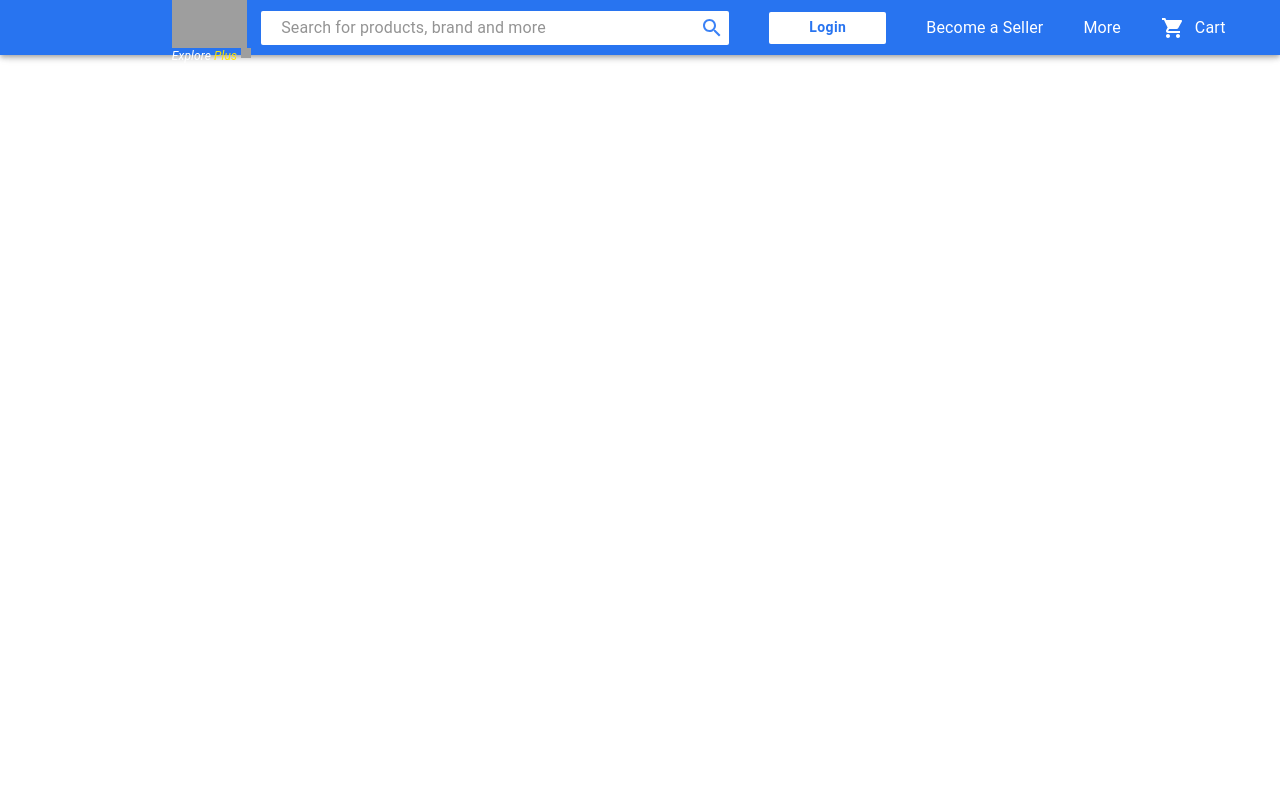
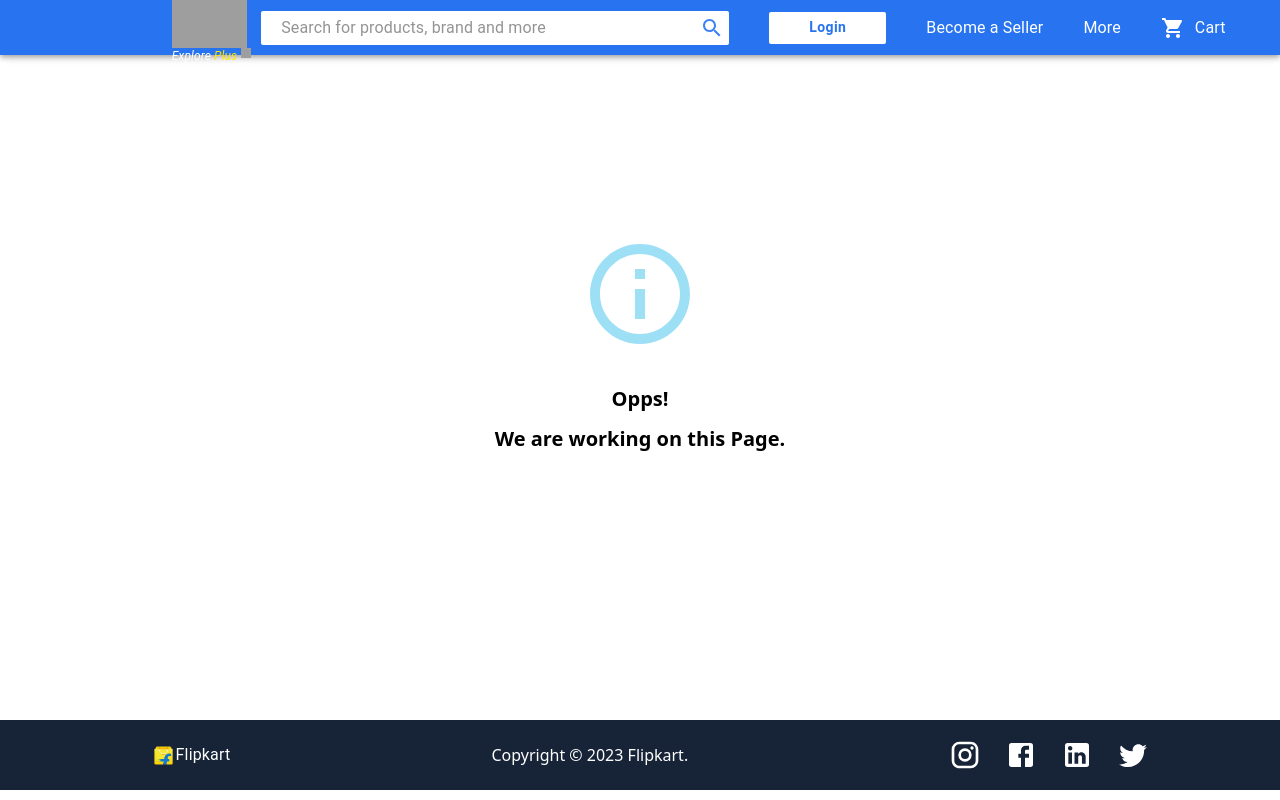
Before and after one commit to omkarmhadgut29/Flipkart-Clone---React-Project---pibhwgppgqmi, a React (Vite) app: page /204 in a window 1280 px wide. Built offline with nearby package versions, Linux system fonts and the light colour scheme; grey boxes are pictures that could not be loaded.

Commit message:
App update v1.2

```diff
--- a/src/App.jsx
+++ b/src/App.jsx
@@ -10,6 +10,8 @@ import Cart from "./components/cart/Cart";
 import { getProducts } from "./redux/products/productActions";
 import PaymentRequest from "./components/cart/PaymentRequest";
 import Error404 from "./components/error/Error404";
+import Footer from "./components/footer/Footer";
+import Page204 from "./components/error/Page204";
 
 const theme = createTheme();
 
@@ -22,6 +24,7 @@ function App() {
     return (
         <>
             <BrowserRouter>
+                <Box className="min-h-[92vh] relative ">
                     <Header />
                     {pageAlert.value && (
                         <Box className=" mt-[54px] ">
@@ -44,7 +47,10 @@ function App() {
                                 </Box>
                             }
                         />
-                    <Route path="/product/:id" element={<ProductDetails />} />
+                        <Route
+                            path="/product/:id"
+                            element={<ProductDetails />}
+                        />
                         <Route
                             path="/cart"
                             element={
@@ -71,7 +77,20 @@ function App() {
                                 </Box>
                             }
                         />
+                        <Route
+                            path="/204"
+                            element={
+                                <Box className="mt-[54px] ">
+                                    <Page204 />
+                                </Box>
+                            }
+                        />
                     </Routes>
+                    <Box className="p-[35px] "></Box>
+                    <Box className="absolute bottom-0 w-full ">
+                        <Footer />
+                    </Box>
+                </Box>
             </BrowserRouter>
         </>
     );
--- a/src/components/Header/CustomButtons.jsx
+++ b/src/components/Header/CustomButtons.jsx
@@ -40,8 +40,12 @@ const CustomButtons = () => {
                 </Button>
             )}
 
-            <Typography>Become a Seller</Typography>
-            <Typography>More</Typography>
+            <Typography component={"a"} href="/204" target="_blank">
+                Become a Seller
+            </Typography>
+            <Typography component={"a"} href="/204" target="_blank">
+                More
+            </Typography>
 
             <Link to={"/cart"} className=" flex ">
                 <Badge badgeContent={cartLength?.length || 0} color="secondary">
--- a/src/components/Home/Banner.jsx
+++ b/src/components/Home/Banner.jsx
@@ -1,4 +1,5 @@
 /* eslint-disable react/jsx-key */
+import { Box } from "@mui/material";
 import React from "react";
 import Carousel from "react-multi-carousel";
 import "react-multi-carousel/lib/styles.css";
@@ -54,11 +55,12 @@ const Banner = () => {
             itemClass="carousel-item-padding-40-px"
         >
             {bannerData.map((data) => (
-                <img
-                    key={data.id}
-                    src={data.url}
-                    className=" w-[100%] md:h-[280px] sm:object-cover sm:h-[180px] "
-                />
+                <Box component={"a"} href="/204" target="_blank" key={data.id}>
+                    <img
+                        src={data.url}
+                        className=" w-[100%] md:h-[280px] sm:object-cover sm:h-[180px] "
+                    />
+                </Box>
             ))}
         </Carousel>
     );
--- a/src/components/Home/HomeScreen.jsx
+++ b/src/components/Home/HomeScreen.jsx
@@ -13,24 +13,28 @@ const filters = [
         category: "electronics",
         title: "Best of Electronics",
         subTitle: "Devices and Accessories",
+        boxId: "electronics",
     },
     {
         id: 2,
         category: "men's clothing",
         title: "Best of Men's Clothing",
         subTitle: "T-Shirts and Jackets",
+        boxId: "clothing1",
     },
     {
         id: 3,
         category: "jewelery",
         title: "Best of Jewelery",
         subTitle: "Bracelets and Earrings",
+        boxId: "jewelery",
     },
     {
         id: 4,
         category: "women's clothing",
         title: "Best of Women's Clothing",
         subTitle: "Jackets and Raincoats",
+        boxId: "clothing2",
     },
 ];
 
@@ -55,6 +59,7 @@ const HomeScreen = () => {
                     {filters.map((filter) => (
                         <Box
                             className=" p-[10px] bg-[#f2f2f2] "
+                            id={filter.boxId}
                             key={filter.id}
                         >
                             <SlideImage
--- a/src/components/Home/Navbar.jsx
+++ b/src/components/Home/Navbar.jsx
@@ -1,60 +1,81 @@
 /* eslint-disable react/jsx-key */
 import { Box, Typography } from "@mui/material";
 import React from "react";
+import Swal from "sweetalert2";
 
 const navData = [
     {
         id: 1,
         url: "https://rukminim1.flixcart.com/flap/128/128/image/f15c02bfeb02d15d.png?q=100",
         text: "Top Offers",
+        boxId: "",
     },
     {
         id: 2,
         url: "https://rukminim1.flixcart.com/flap/128/128/image/29327f40e9c4d26b.png?q=100",
         text: "Grocery",
+        boxId: "",
     },
     {
         id: 3,
         url: "https://rukminim1.flixcart.com/flap/128/128/image/22fddf3c7da4c4f4.png?q=100",
         text: "Mobile",
+        boxId: "#electronics",
     },
     {
         id: 4,
         url: "https://rukminim1.flixcart.com/flap/128/128/image/82b3ca5fb2301045.png?q=100",
         text: "Fashion",
+        boxId: "#clothing1",
     },
     {
         id: 5,
         url: "https://rukminim1.flixcart.com/flap/128/128/image/69c6589653afdb9a.png?q=100",
         text: "Electronics",
+        boxId: "#electronics",
     },
     {
         id: 6,
         url: "https://rukminim1.flixcart.com/flap/128/128/image/ee162bad964c46ae.png?q=100",
         text: "Home",
+        boxId: "#clothing2",
     },
     {
         id: 7,
         url: "https://rukminim1.flixcart.com/flap/128/128/image/0ff199d1bd27eb98.png?q=100",
         text: "Appliances",
+        boxId: "#electronics",
     },
     {
         id: 8,
         url: "https://rukminim1.flixcart.com/flap/128/128/image/71050627a56b4693.png?q=100",
         text: "Travel",
+        boxId: "",
     },
     {
         id: 9,
         url: "https://rukminim1.flixcart.com/flap/128/128/image/dff3f7adcf3a90c6.png?q=100",
         text: "Beauty, Toys & More",
+        boxId: "#jewelery",
     },
 ];
 
 const Navbar = () => {
+    const handleClick = (e) => {
+        e.preventDefault();
+        Swal.fire("Oops!", " We are working on this Page.", "info");
+    };
+
     return (
         <Box className=" flex mx-[130px] mt-[55px] max-md:m-[0] justify-between overflow-hidden md:m-0 ">
             {navData.map((data) => (
-                <Box className=" my-[12px] mx-[8px] text-center " key={data.id}>
+                <Box
+                    className=" my-[12px] mx-[8px] text-center "
+                    key={data.id}
+                    component={"a"}
+                    onClick={(e) => data.boxId === "" && handleClick(e)}
+                    href={`${data.boxId} `}
+                >
                     <img src={data.url} alt="img" className=" w-[64px] " />
                     <Typography className="text-[13px] font-[550] ">
                         {data.text}
--- /dev/null
+++ b/src/components/error/Page204.jsx
@@ -0,0 +1,23 @@
+import { InfoOutlined } from "@mui/icons-material";
+import { Box } from "@mui/material";
+import React from "react";
+
+const Page204 = () => {
+    return (
+        <>
+            <Box component={"div"} className="h-[400px] ">
+                <Box className="h-full w-[100%] flex justify-end items-center text-[20px] font-bold flex-col ">
+                    <Box className="pb-[30px] ">
+                        <InfoOutlined className="text-[120px] text-[#9de0f6] " />
+                    </Box>
+                    <Box>Opps!</Box>
+                    <Box className="pt-[10px]  ">
+                        We are working on this Page.
+                    </Box>
+                </Box>
+            </Box>
+        </>
+    );
+};
+
+export default Page204;
--- /dev/null
+++ b/src/components/footer/Footer.jsx
@@ -0,0 +1,66 @@
+import { Facebook, Instagram, LinkedIn, Twitter } from "@mui/icons-material";
+import { Box, Typography } from "@mui/material";
+import React from "react";
+import { Link } from "react-router-dom";
+
+function Footer() {
+    return (
+        <Box className=" bg-[#172337] text-[#fff] min-[700px]:h-[70px] h-[120px] flex min-[700px]:flex-row flex-col justify-around items-center relative bottom-0 ">
+            <Box className=" ml-[20px] ">
+                <Link to={"/"}>
+                    <Box className=" flex ">
+                        <img
+                            src="../../assets/flipkart-logo.png"
+                            className="w-[25px] "
+                            alt="logo"
+                        />
+                        <Typography>Flipkart</Typography>
+                    </Box>
+                </Link>
+            </Box>
+            <Box className=" [&>*]:cursor-text text-center ">
+                <Box>Copyright © 2023 Flipkart.</Box>
+            </Box>
+            <Box className="flex justify-between w-[200px] ">
+                <Box>
+                    <Link
+                        to="https://www.instagram.com/"
+                        className="hover:text-[#7fd9ff]"
+                        target="_blank"
+                    >
+                        <Instagram className="text-[32px] " />
+                    </Link>
+                </Box>
+                <Box>
+                    <Link
+                        to="https://www.facebook.com/"
+                        target="_blank"
+                        className="hover:text-[#7fd9ff]"
+                    >
+                        <Facebook className="text-[32px] " />
+                    </Link>
+                </Box>
+                <Box>
+                    <Link
+                        to="https://www.linkedin.com/in/omkar-mhadgut-7451a3227/"
+                        target="_blank"
+                        className="hover:text-[#7fd9ff]"
+                    >
+                        <LinkedIn className="text-[32px] " />
+                    </Link>
+                </Box>
+                <Box>
+                    <Link
+                        to="https://twitter.com/"
+                        target="_blank"
+                        className="hover:text-[#7fd9ff]"
+                    >
+                        <Twitter className="text-[32px] " />
+                    </Link>
+                </Box>
+            </Box>
+        </Box>
+    );
+}
+
+export default Footer;
```
Lines whose indentation alone changed are shown as unchanged.
